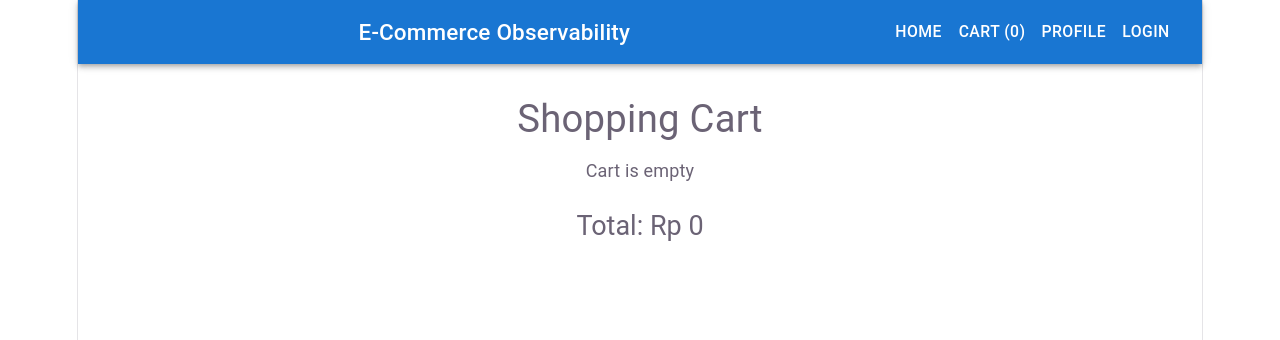
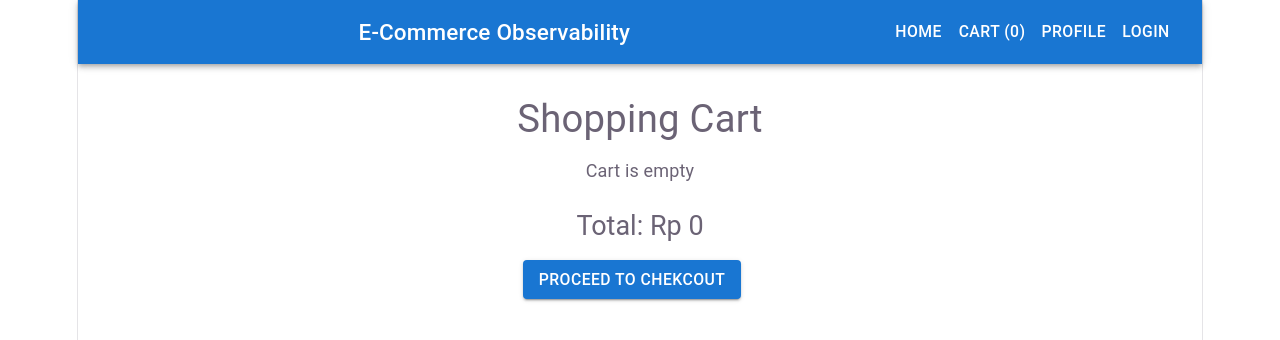
Before and after one commit to slehmadi/mii-technical-test, a React app in the folder frontend/: page /cart in a window 1280 px wide. Shown: the top 340 px of the page. Built offline with nearby package versions, Linux system fonts and the light colour scheme; the HTML template or start-up script is replaced by a standard one.

Commit message:
(frontend) Add Checkout button on CartPage.jsx

```diff
--- a/frontend/src/pages/CartPage.jsx
+++ b/frontend/src/pages/CartPage.jsx
@@ -7,6 +7,7 @@ import {
 } from '@mui/material'
 
 import { use, useContext } from 'react';
+import { Link } from 'react-router-dom';
 import { CartContext } from '../contexts/CartContext';
 import QuantitySelector from '../components/QuantitySelector';
 
@@ -77,6 +78,15 @@ function CartPage() {
                 {totalPrice.toLocaleString()}
             </Typography>
 
+            <Button
+                component={Link}
+                to="/checkout"
+                variant='contained'
+                sx={{ mt: 2, mr: 2}}
+            >
+                Proceed to Chekcout
+            </Button>
+
             {cartItems.length > 0 && (
                 <Button
                     sx={{ mt:2 }}
```
